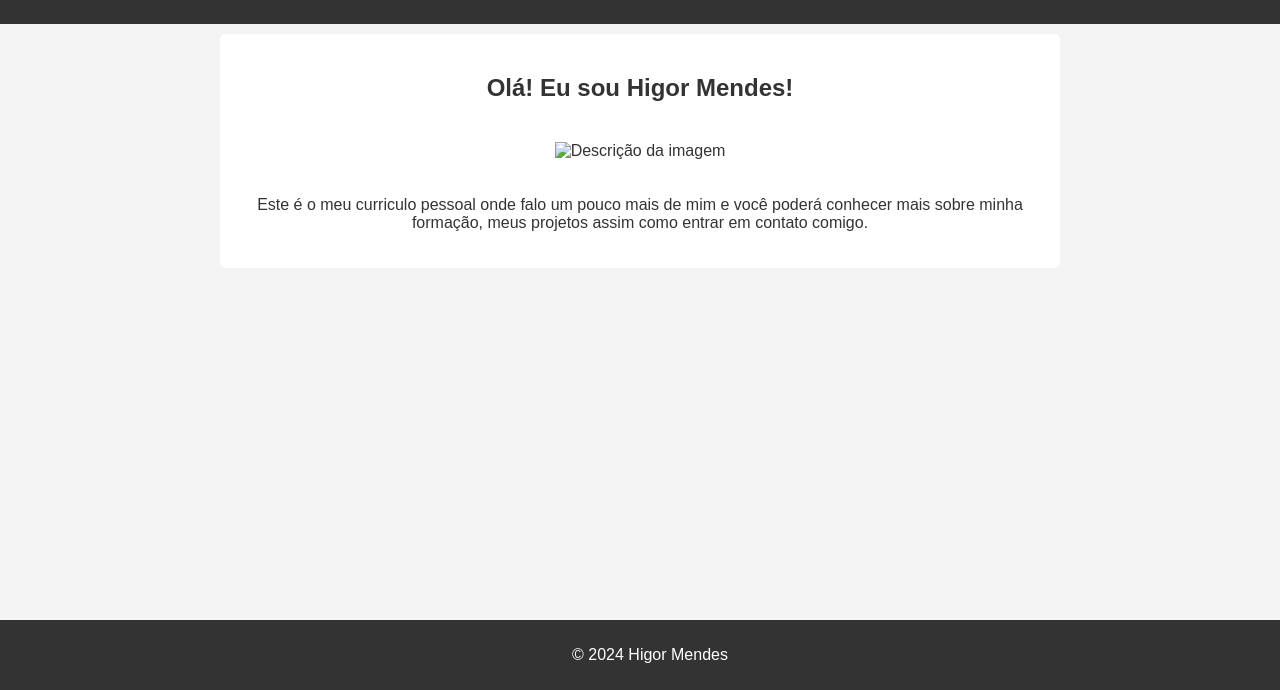
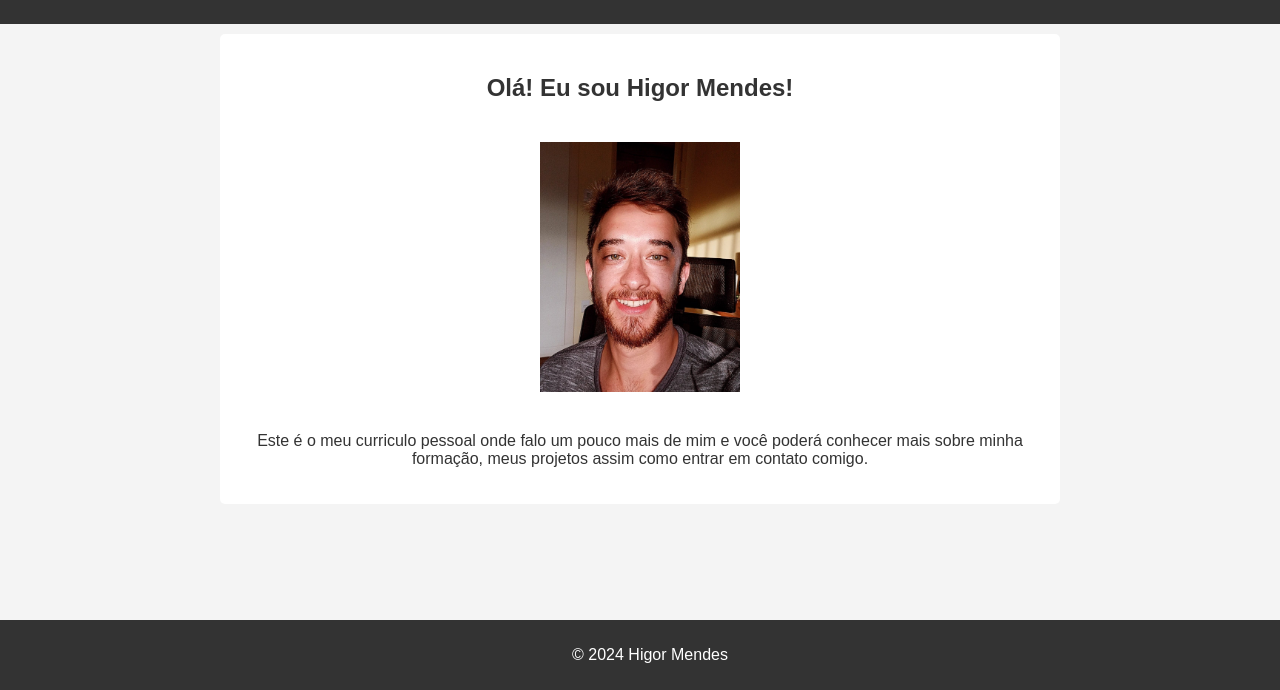
Before and after one commit to HigorMendes/Portifolio, a plain HTML site: page index.html in a window 1280 px wide. Shown: the part 110-800 px from the top of the page. Drawn offline with Linux system fonts and the light colour scheme.

Commit message:
Update index.html

```diff
--- a/index.html
+++ b/index.html
@@ -20,7 +20,7 @@
     </header>
     <main>
         <h2>Olá! Eu sou Higor Mendes!</h2>
-        <img src="/meu-portfolio/fotoHigor.jpeg" alt="Descrição da imagem" class="imagem-principal">
+        <img src="/fotoHigor.jpeg" alt="Descrição da imagem" class="imagem-principal">
         <p>Este é o meu curriculo pessoal onde falo um pouco mais de mim e você poderá conhecer mais sobre minha formação,
             meus projetos assim como entrar em contato comigo.</p>
     </main>
```
